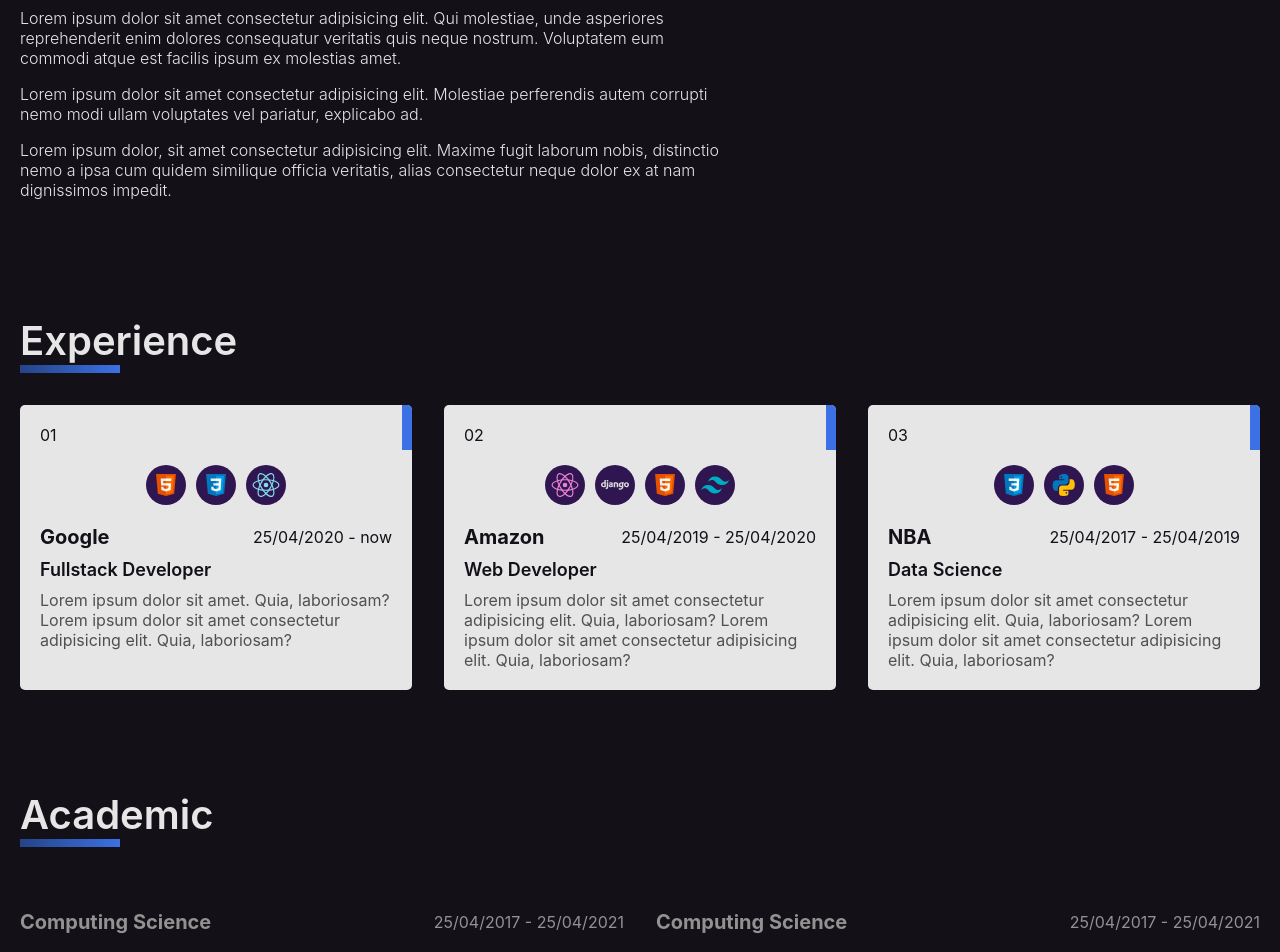
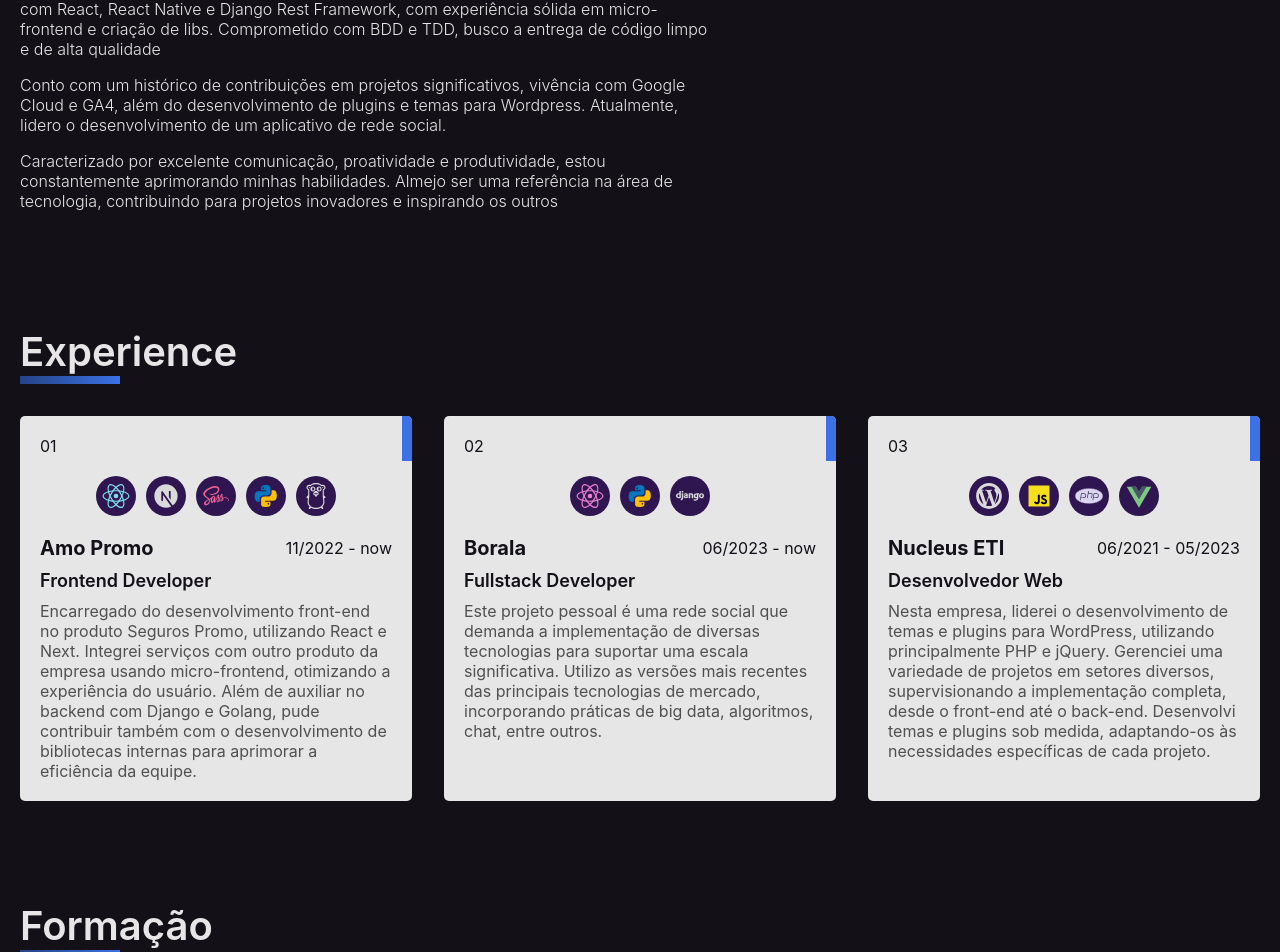
Before and after one commit to keslerliv/KR-Showcase, a React (Vite) app: page / in a window 1280 px wide. Shown: the part 2514-3466 px from the top of the page. Built offline with nearby package versions, Linux system fonts and the light colour scheme.

Commit message:
fill content

```diff
--- a/src/components/AboutSection/index.tsx
+++ b/src/components/AboutSection/index.tsx
@@ -22,14 +22,18 @@ export default function About() {
   return (
     <section id='about' className={styles.wrapper}>
       <div className={styles.container}>
-        <SimpleTitle title='About me' />
+        <SimpleTitle title='Sobre mim' />
         <motion.p
           initial="offscreen"
           whileInView="onscreen"
           variants={textVariants}
           viewport={{ once: true }}
           className={styles.description}>
-          Lorem ipsum dolor sit amet consectetur adipisicing elit. Qui molestiae, unde asperiores reprehenderit enim dolores consequatur veritatis quis neque nostrum. Voluptatem eum commodi atque est facilis ipsum ex molestias amet.
+          Ola, sou um Desenvolvedor Fullstack apaixonado, destaco principalmente
+          minhas habilidades com React, React Native e Django Rest Framework,
+          com experiência sólida em micro-frontend e criação de libs.
+          Comprometido com BDD e TDD, busco a entrega de código limpo e de
+          alta qualidade
         </motion.p>
         <motion.p
           initial="offscreen"
@@ -37,7 +41,10 @@ export default function About() {
           variants={textVariants}
           viewport={{ once: true }}
           className={styles.description}>
-          Lorem ipsum dolor sit amet consectetur adipisicing elit. Molestiae perferendis autem corrupti nemo modi ullam voluptates vel pariatur, explicabo ad.
+          Conto com um histórico de contribuições em projetos significativos,
+          vivência com Google Cloud e GA4, além do desenvolvimento de plugins e
+          temas para Wordpress. Atualmente, lidero o desenvolvimento de um
+          aplicativo de rede social.
         </motion.p>
         <motion.p
           initial="offscreen"
@@ -45,7 +52,10 @@ export default function About() {
           variants={textVariants}
           viewport={{ once: true }}
           className={styles.description}>
-          Lorem ipsum dolor, sit amet consectetur adipisicing elit. Maxime fugit laborum nobis, distinctio nemo a ipsa cum quidem similique officia veritatis, alias consectetur neque dolor ex at nam dignissimos impedit.
+          Caracterizado por excelente comunicação, proatividade e produtividade,
+          estou constantemente aprimorando minhas habilidades. Almejo ser uma
+          referência na área de tecnologia, contribuindo para projetos inovadores e
+          inspirando os outros
         </motion.p>
       </div>
     </section>
--- a/src/components/Academic/cardsContext.tsx
+++ b/src/components/Academic/cardsContext.tsx
@@ -1,35 +1,12 @@
 export const cards = [
     {
-        title: 'Computing Science',
-        subTitle: '',
-        date: '25/04/2017 - 25/04/2021',
-        description: 'Lorem ipsum dolor sit amet consectetur adipisicing elit. Quia, laboriosam? Lorem ipsum dolor sit amet consectetur adipisicing elit. Quia, laboriosam?',
-        images: [
-            '/skills/css3.svg',
-            '/skills/css3.svg',
-            '/skills/css3.svg',
-        ]
+        title: 'Ciência da Computação - Estácio',
+        date: '2020 - 2024',
+        description: `O curso proporcionou uma visão abrangente das diversas áreas da computação, estabelecendo uma sólida base para a construção dos meus conhecimentos.`,
     },
     {
-        title: 'Computing Science',
-        subTitle: '',
-        date: '25/04/2017 - 25/04/2021',
-        description: 'Lorem ipsum dolor sit amet consectetur adipisicing elit. Quia, laboriosam?',
-        images: [
-            '/skills/css3.svg',
-            '/skills/css3.svg',
-            '/skills/css3.svg',
-        ]
-    },
-    {
-        title: 'Computing Science',
-        subTitle: '',
-        date: '25/04/2017 - 25/04/2021',
-        description: 'Lorem ipsum dolor sit amet consectetur adipisicing elit.',
-        images: [
-            '/skills/css3.svg',
-            '/skills/css3.svg',
-            '/skills/css3.svg',
-        ]
+        title: 'Desenho Mecânico - SENAI',
+        date: '2018 - 2019',
+        description: `Iniciei minha jornada profissional com este curso, onde aprendi bastante sobre o mercado e pude obter conhecimento em softwares de modelagem`,
     },
 ]
--- a/src/components/Academic/index.tsx
+++ b/src/components/Academic/index.tsx
@@ -28,7 +28,7 @@ export default function Academic() {
   return (
     <section id='academic' className={styles.wrapper}>
       <div className={styles.container}>
-        <SimpleTitle title='Academic' />
+        <SimpleTitle title='Formação' />
         <motion.div
           variants={container}
           initial="hidden"
--- a/src/components/Experience/cardsContext.tsx
+++ b/src/components/Experience/cardsContext.tsx
@@ -1,36 +1,52 @@
 export const cards = [
     {
-        title: 'Google',
-        subTitle: 'Fullstack Developer',
-        date: '25/04/2020 - now',
-        description: 'Lorem ipsum dolor sit amet. Quia, laboriosam? Lorem ipsum dolor sit amet consectetur adipisicing elit. Quia, laboriosam?',
+        title: 'Amo Promo',
+        subTitle: 'Frontend Developer',
+        date: '11/2022 - now',
+        description: `Encarregado do desenvolvimento front-end no produto Seguros Promo,
+        utilizando React e Next. Integrei serviços com outro produto da empresa
+        usando micro-frontend, otimizando a experiência do usuário. Além de
+        auxiliar no backend com Django e Golang, pude contribuir também com o
+        desenvolvimento de bibliotecas internas para aprimorar a eficiência da
+        equipe.`,
         images: [
-            { id: 1, img: '/skills/html5.svg', title: 'HTML5' },
-            { id: 2, img: '/skills/css3.svg', title: 'CSS3' },
-            { id: 3, img: '/skills/react.svg', title: 'REACT' },
+            { id: 1, img: '/skills/react.svg', title: 'REACT' },
+            { id: 2, img: '/skills/next.svg', title: 'NEXT' },
+            { id: 3, img: '/skills/sass.svg', title: 'SASS' },
+            { id: 4, img: '/skills/python.svg', title: 'PYTHON' },
+            { id: 6, img: '/skills/golang.svg', title: 'GOLANG' },
         ]
     },
     {
-        title: 'Amazon',
-        subTitle: 'Web Developer',
-        date: '25/04/2019 - 25/04/2020',
-        description: 'Lorem ipsum dolor sit amet consectetur adipisicing elit. Quia, laboriosam? Lorem ipsum dolor sit amet consectetur adipisicing elit. Quia, laboriosam?',
+        title: 'Borala',
+        subTitle: 'Fullstack Developer',
+        date: '06/2023 - now',
+        description: `
+        Este projeto pessoal é uma rede social que demanda a implementação
+        de diversas tecnologias para suportar uma escala significativa.
+        Utilizo as versões mais recentes das principais tecnologias de mercado,
+        incorporando práticas de big data, algoritmos, chat, entre outros.`,
         images: [
-            { id: 4, img: '/skills/react-native.svg', title: 'REACT NATIVE' },
-            { id: 5, img: '/skills/django.svg', title: 'DJANGO' },
-            { id: 6, img: '/skills/html5.svg', title: 'HTML5' },
-            { id: 6, img: '/skills/tailwind.svg', title: 'TAILWIND CSS' },
+            { id: 102, img: '/skills/react-native.svg', title: 'REACT NATIVE' },
+            { id: 104, img: '/skills/python.svg', title: 'PYTHON' },
+            { id: 105, img: '/skills/django.svg', title: 'DJANGO' },
         ]
     },
     {
-        title: 'NBA',
-        subTitle: 'Data Science',
-        date: '25/04/2017 - 25/04/2019',
-        description: 'Lorem ipsum dolor sit amet consectetur adipisicing elit. Quia, laboriosam? Lorem ipsum dolor sit amet consectetur adipisicing elit. Quia, laboriosam?',
+        title: 'Nucleus ETI',
+        subTitle: 'Desenvolvedor Web',
+        date: '06/2021 - 05/2023',
+        description: `Nesta empresa, liderei o desenvolvimento de temas e plugins
+        para WordPress, utilizando principalmente PHP e jQuery.
+        Gerenciei uma variedade de projetos em setores diversos,
+        supervisionando a implementação completa, desde o front-end
+        até o back-end. Desenvolvi temas e plugins sob medida,
+        adaptando-os às necessidades específicas de cada projeto.`,
         images: [
-            { id: 7, img: '/skills/css3.svg', title: 'CSS3' },
-            { id: 8, img: '/skills/python.svg', title: 'PYTHON' },
-            { id: 9, img: '/skills/html5.svg', title: 'HTML5' },
+            { id: 201, img: '/skills/wordpress.svg', title: 'WORDPRESS' },
+            { id: 202, img: '/skills/js.svg', title: 'JAVASCRIPT' },
+            { id: 203, img: '/skills/php.svg', title: 'PHP' },
+            { id: 204, img: '/skills/vue.svg', title: 'VUE' },
         ]
     },
 ]
--- a/src/components/Experience/index.tsx
+++ b/src/components/Experience/index.tsx
@@ -50,7 +50,7 @@ export default function Experience() {
                 {card.images.map((image, index) => (
                   <div key={index}>
                     <motion.div
-                      data-tooltip-id={`motion-img-${image.id}`}
+                      data-tooltip-id={`exp-img-${image.id}`}
                       className={styles.imgWrapper}
                       whileHover={{ scale: 1.2 }}>
                       <img
@@ -60,7 +60,7 @@ export default function Experience() {
                         title={image.title} />
                     </motion.div>
                     <Tooltip
-                      id={`motion-img-${image.id}`}
+                      id={`exp-img-${image.id}`}
                       place="bottom"
                       content={image.title} />
                   </div>
--- a/src/components/MenuContent/menuContext.tsx
+++ b/src/components/MenuContent/menuContext.tsx
@@ -1,18 +1,18 @@
 export const options = [
     {
-        name: 'Skills',
+        name: 'Habilidades',
         url: '/#skills',
     },
     {
-        name: 'About',
+        name: 'Sobre',
         url: '/#about',
     },
     {
-        name: 'Experience',
+        name: 'Experiência',
         url: '/#experience',
     },
     {
-        name: 'Academic',
+        name: 'Formação',
         url: '/#academic',
     }
 ]
--- a/src/components/Skills/index.tsx
+++ b/src/components/Skills/index.tsx
@@ -8,10 +8,9 @@ export default function Skills() {
   return (
     <section id='skills' className={styles.wrapper}>
       <div className={styles.container}>
-        <SimpleTitle title='My skills' />
+        <SimpleTitle title='Skills' />
         <p className={styles.description}>
-          Lorem ipsum dolor sit amet consectetur adipisicing elit.<br />
-          Officia necessitatibus nesciunt minus, dolorum sint! Totam, officia!
+          Minhas principais habilidades.
         </p>
         <ItemsList title='Frontend' items={frontend} />
         <ItemsList title='Backend' items={backend} />
--- a/src/components/Socials/socialContext.tsx
+++ b/src/components/Socials/socialContext.tsx
@@ -2,21 +2,21 @@ export const socials = [
   {
     title: 'Send Mail',
     img: '/icons/email.svg',
-    url: 'mailto:email@gmail.com'
+    url: 'mailto:keslerrodrigues3@gmail.com'
   },
   {
     title: 'Github',
     img: '/icons/github.svg',
-    url: 'https://github.com/'
+    url: 'https://github.com/keslerliv/'
   },
   {
     title: 'Linkedin',
     img: '/icons/linkedin.svg',
-    url: 'https://www.linkedin.com/'
+    url: 'https://www.linkedin.com/in/kesler-rodrigues-a026511b3/'
   },
   {
     title: 'Instagram',
     img: '/icons/instagram.svg',
-    url: 'https://www.instagram.com/'
+    url: 'https://www.instagram.com/keslerliv/'
   }
 ]
--- a/src/components/TextSection/index.tsx
+++ b/src/components/TextSection/index.tsx
@@ -20,7 +20,7 @@ export default function TextSection() {
             initial={{ opacity: 0.2 }}
             animate={{ opacity: firstIsView && !secondIsView ? 1 : .2 }}
             transition={{ duration: .3 }}>
-            Lorem ipsum dolor sit, amet consectetur adipisicing elit. Repudiandae. {' '}
+            Transformando ideias em código, criando soluções que impulsionam o futuro da tecnologia.
           </motion.p>
 
           <motion.p
@@ -29,7 +29,7 @@ export default function TextSection() {
             initial={{ opacity: 0.2 }}
             animate={{ opacity: secondIsView ? 1 : .2 }}
             transition={{ duration: .3 }}>
-            Lorem ipsum dolor sit, amet consectetur adipisicing elit. Repudiandae.
+            {' '}Desenvolvimento é minha paixão, minha missão e propósito.
           </motion.p>
         </div>
       </div>
```
